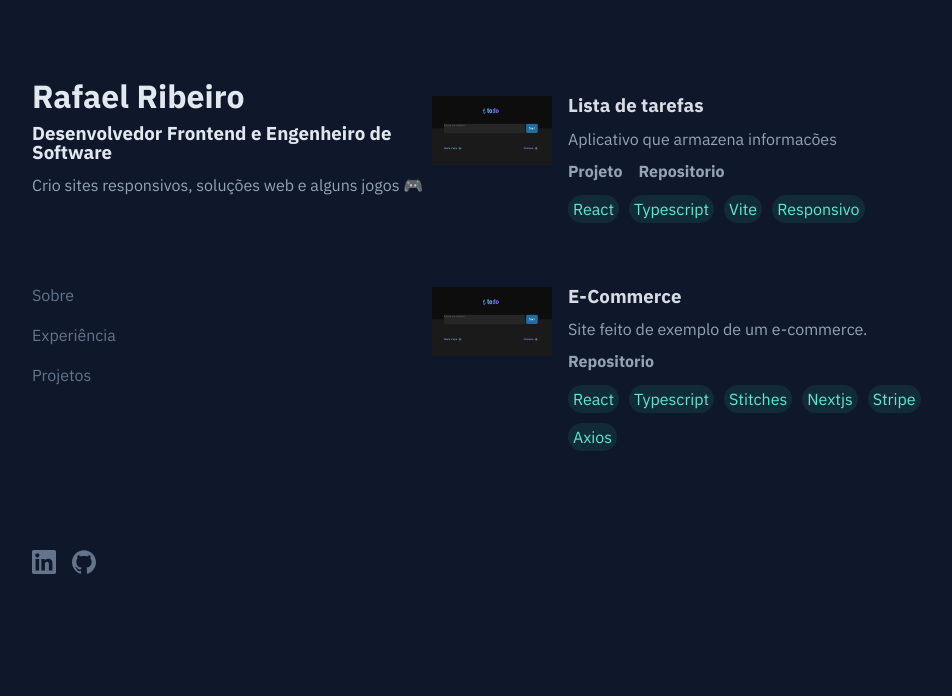
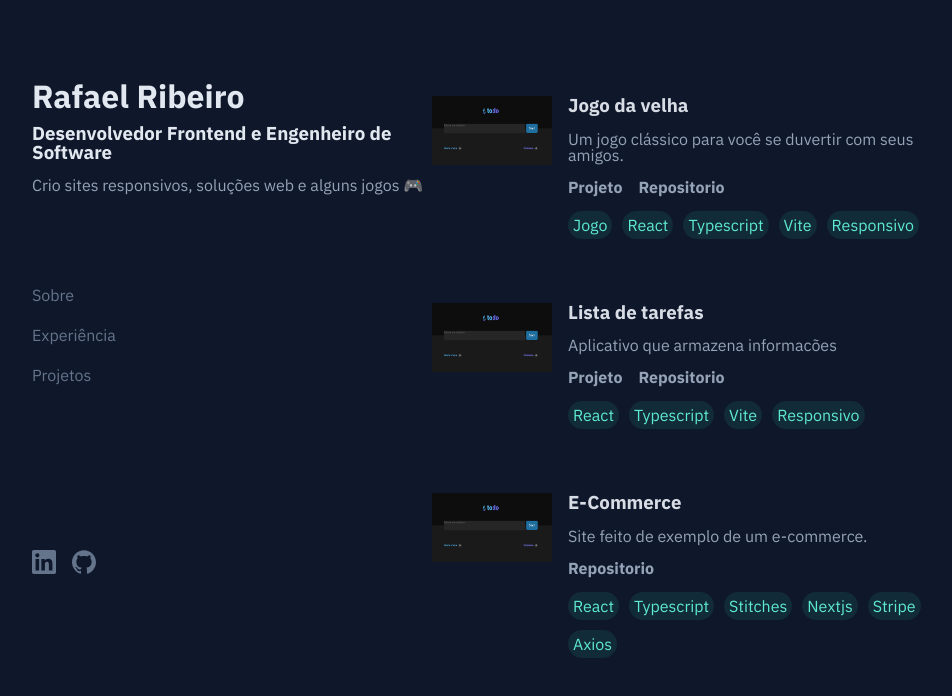
Before and after one commit to RafahOlive/portfolio, a React (Vite) app: page / in a window 1280 px wide. Both pictures are taken after a click on the button "Projetos". Shown: the top 696 px of the page, without its empty margins (224-1176 px from the left). Built offline with nearby package versions, Linux system fonts and the light colour scheme.

Commit message:
Adicionado Jogo da velha

```diff
--- a/src/pages/Projects/index.tsx
+++ b/src/pages/Projects/index.tsx
@@ -12,6 +12,39 @@ import {
 export function Projects() {
   return (
     <Container>
+      {/* Ecommerce */}
+      <MainBox>
+        <ImageBox>
+          <img src={todo} sizes="16px" alt="Jogo da velha" />
+        </ImageBox>
+        <TextBox>
+          <h3>Jogo da velha</h3>
+          <p>Um jogo clássico para você se duvertir com seus amigos.</p>
+          <LinkBox>
+            <a
+              href="https://rafaholive.github.io/jogo-da-velha"
+              target="_blank"
+            >
+              Projeto
+            </a>
+            <a
+              href="https://github.com/RafahOlive/jogo-da-velha"
+              target="_blank"
+            >
+              Repositorio
+            </a>
+          </LinkBox>
+          <TechBox>
+            <TechBubble name="Jogo" />
+            <TechBubble name="React" />
+            <TechBubble name="Typescript" />
+            <TechBubble name="Vite" />
+            <TechBubble name="Responsivo" />
+          </TechBox>
+        </TextBox>
+      </MainBox>
+
+      {/* Ecommerce */}
       <MainBox>
         <ImageBox>
           <img src={todo} sizes="16px" alt="lista de tarefas" />
@@ -43,7 +76,6 @@ export function Projects() {
       </MainBox>
 
       {/* Ecommerce */}
-
       <MainBox>
         <ImageBox>
           <img src={todo} sizes="16px" alt="E-commerce" />
```
